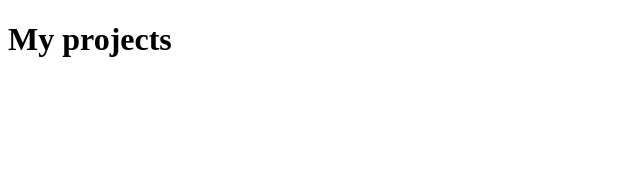
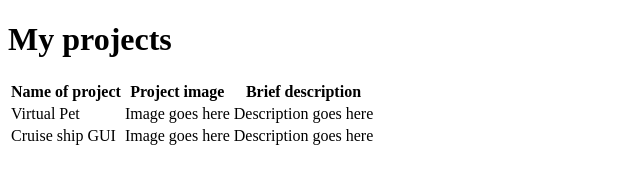
Before and after one commit to AJPenketh/Portfolio, a plain HTML site: page pages/projects.html in a window 1280 px wide. Shown: the whole page, without its empty margins (0-640 px from the left). Drawn offline with Linux system fonts and the light colour scheme.

Commit message:
Added table to projects page

```diff
--- a/pages/projects.html
+++ b/pages/projects.html
@@ -9,4 +9,25 @@
     <header>
         <h1>My projects</h1>
     </header>
+    <table>
+        <thread>
+            <tr>
+                <th>Name of project</th>
+                <th>Project image</th>
+                <th>Brief description</th>
+            </tr>
+        </thread>
+        <tbody>
+            <tr>
+                <td>Virtual Pet</td>
+                <td>Image goes here</td>
+                <td>Description goes here</td>
+            </tr>
+            <tr>
+                <td>Cruise ship GUI</td>
+                <td>Image goes here</td>
+                <td>Description goes here</td>
+            </tr>
+        </tbody>
+    </table>
 </body>
```
